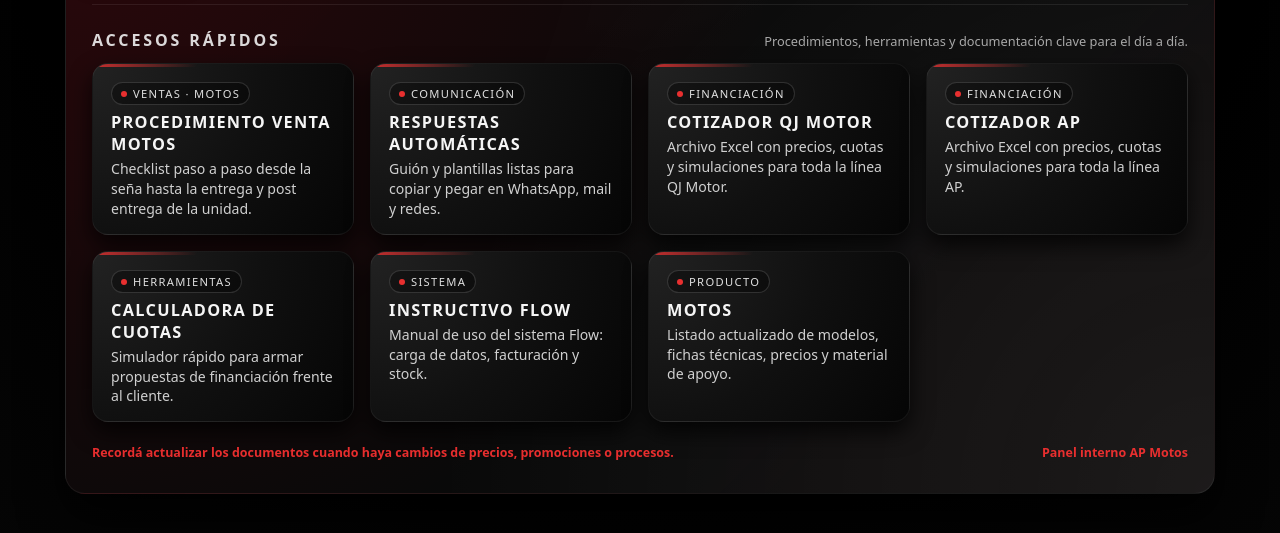
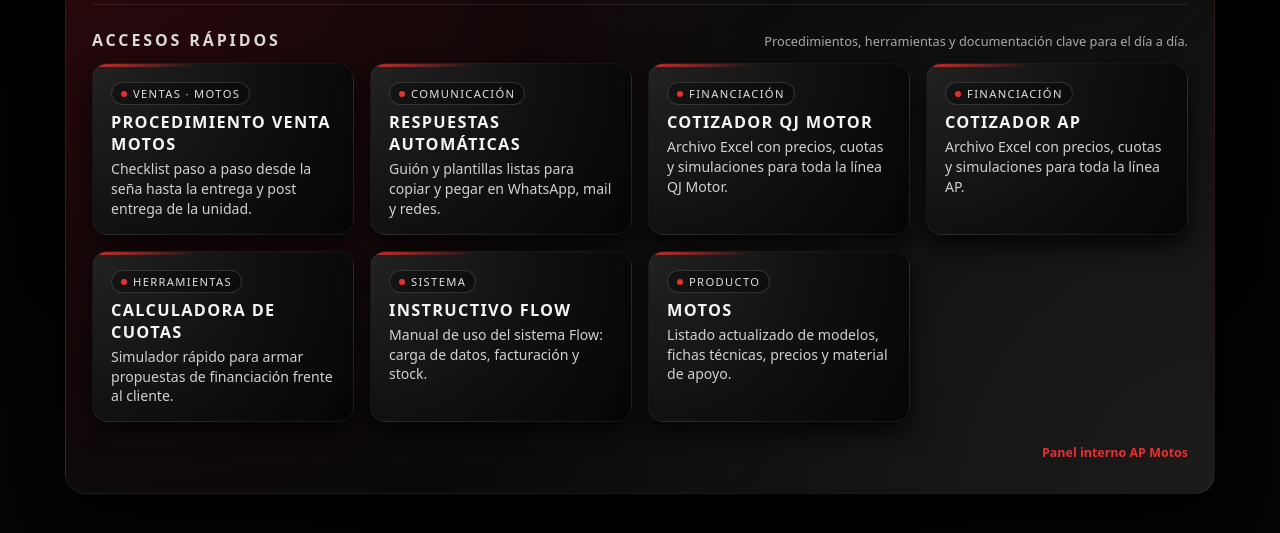
Before and after one commit to lucasberthi-cpu/apmotos-intranet, a plain HTML site: page index.html in a window 1280 px wide. Shown: the part 215-748 px from the top of the page. Drawn offline with Linux system fonts and the light colour scheme.

Commit message:
Update index.html

```diff
--- a/index.html
+++ b/index.html
@@ -409,7 +409,7 @@
       </div>
 
       <p class="footer-note">
-        <span>Recordá actualizar los documentos cuando haya cambios de precios, promociones o procesos.</span>
+        <span></span>
         <span>Panel interno <strong>AP Motos</strong></span>
       </p>
     </main>
```
